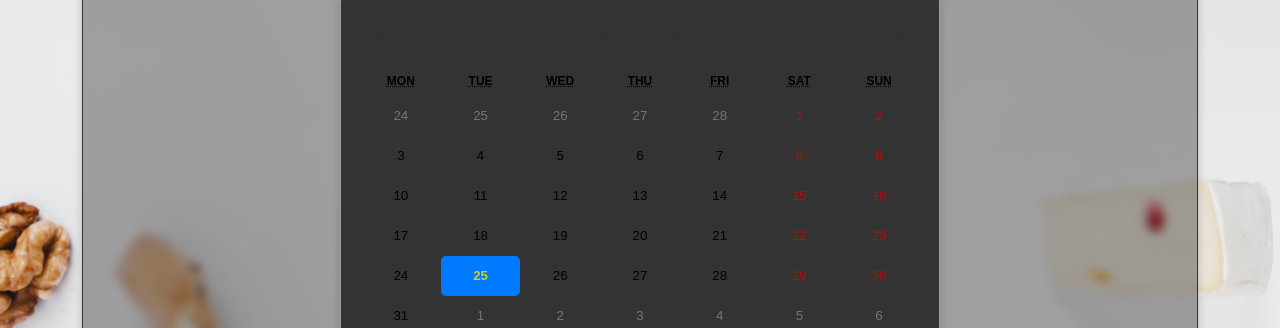
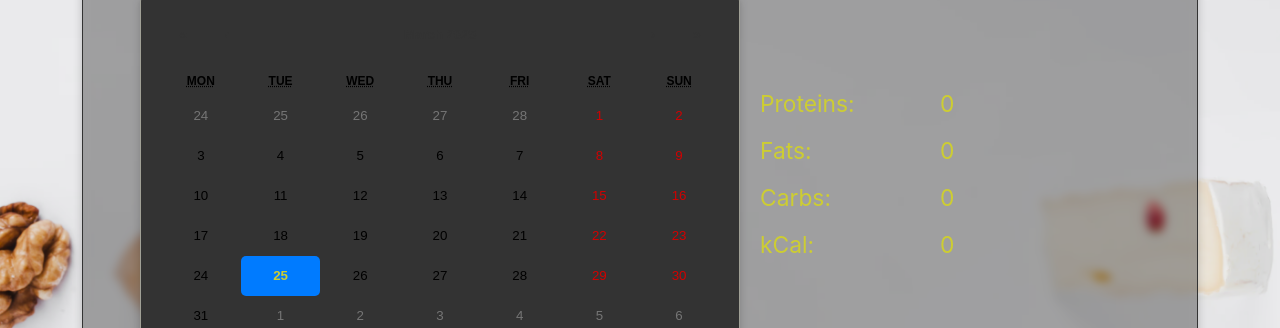
Before and after one commit to Bolbotunov/Gd-FD3-22-25_Bolbotunov, a React (Create React App) app in the folder myProject/: page /statistics in a window 1280 px wide. Shown: the part 225-553 px from the top of the page. Built offline with nearby package versions, Linux system fonts and the light colour scheme; no server answers.

Commit message:
feat: create tostify

```diff
--- a/myProject/src/pages/productsPage/productsPage.styled.tsx
+++ b/myProject/src/pages/productsPage/productsPage.styled.tsx
@@ -60,7 +60,7 @@ export const ProductRow = styled('div')<{ isSelected: boolean | null }>`
   font-size: 16px;
   border-radius: 10px;
   background-color: ${({ isSelected, theme }) =>
-    isSelected ? theme.colors.OK_COLOR : theme.colors.MAIN_COLOR};
+    isSelected ? theme.colors.OK_COLOR : theme.colors.BLACK_COLOR};
   cursor: pointer;
   transition: 0.3s all;
 
--- a/myProject/src/pages/statisticsPage/StatisticsPage.styled.tsx
+++ b/myProject/src/pages/statisticsPage/StatisticsPage.styled.tsx
@@ -10,7 +10,7 @@ export const ProductRowStat = styled('div')`
   height: 50px;
   font-size: 16px;
   border-radius: 10px;
-  background-color: ${({ theme }) => theme.colors.MAIN_COLOR};
+  background-color: ${({ theme }) => theme.colors.BLACK_COLOR};
 `;
 
 export const MessageStyle = styled('h3')`
@@ -80,3 +80,21 @@ export const StyledCalendar = styled(Calendar)`
     cursor: not-allowed;
   }
 `;
+
+export const StatisticsBlock = styled('div')`
+  width: 100%;
+  max-width: 400px;
+`;
+
+export const StatisticsTitles = styled('div')`
+  display: flex;
+  justify-content: space-between;
+
+  flex-direction: column;
+  gap: 20px;
+  align-items: left;
+  color: ${({ theme }) => theme.colors.SECONDARY_COLOR};
+  padding: 20px;
+  font-weight: 400;
+  font-size: calc(10px + 1vw);
+`;
--- a/myProject/src/pages/statisticsPage/StatisticsPage.tsx
+++ b/myProject/src/pages/statisticsPage/StatisticsPage.tsx
@@ -16,21 +16,24 @@ import {
   TableHeader,
   HeaderItem,
   ProductRowWrapper,
-  ProductRow,
   ProductColumn,
 } from '../productsPage/ProductsPage.styled';
 import {
   MessageStyle,
   ProductRowStat,
+  StatisticsBlock,
+  StatisticsTitles,
   StyledCalendar,
 } from './StatisticsPage.styled';
 import { getDailyProducts } from '../../config/firebase';
+import { useDailyNutrientsForDate } from '../../hooks/useDailyNutrientsForDate';
 
 export default function StatisticsPage() {
   const { products } = useSelector((state: RootState) => state.authSlice);
   const [selectedDate, setSelectedDate] = useState(new Date());
   const currentUser = useSelector((state: RootState) => state.authSlice);
   const dispatch = useDispatch();
+  const { totals } = useDailyNutrientsForDate(selectedDate);
 
   function MyCalendar() {
     const handleChange: CalendarProps['onChange'] = (value) => {
@@ -76,6 +79,26 @@ export default function StatisticsPage() {
           />
           <Flex>
             <MyCalendar />
+            <StatisticsBlock>
+              <StatisticsTitles>
+                <Flex>
+                  <HeaderItem>Proteins:</HeaderItem>
+                  <HeaderItem>{Math.round(totals.protein)}</HeaderItem>
+                </Flex>
+                <Flex>
+                  <HeaderItem>Fats:</HeaderItem>
+                  <HeaderItem>{Math.round(totals.fats)}</HeaderItem>
+                </Flex>
+                <Flex>
+                  <HeaderItem>Carbs:</HeaderItem>
+                  <HeaderItem>{Math.round(totals.carbs)}</HeaderItem>
+                </Flex>
+                <Flex>
+                  <HeaderItem>kCal:</HeaderItem>
+                  <HeaderItem>{Math.round(totals.calories)}</HeaderItem>
+                </Flex>
+              </StatisticsTitles>
+            </StatisticsBlock>
           </Flex>
 
           <TableHeader>
--- a/myProject/src/styles/AppColors.tsx
+++ b/myProject/src/styles/AppColors.tsx
@@ -27,12 +27,12 @@ export const lightAppColors = {
     CARBS_COLOR: '#DC191C',
     SECONDARY_COLOR: '#cdcd32',
     SECONDARY_COLOR_40: 'rgba(46, 46, 46, 0.4)',
-    BLACK_COLOR: '#cccccc',
+    BLACK_COLOR: '#ffffff',
     ERROR_COLOR: '#e83636',
     ERROR_COLOR_HOVER: '#a60000',
     OK_COLOR: '#47f647',
-    DISABLED_COLOR_LIGHT: '#666666',
-    DISABLED_COLOR_DARK: '#444444',
+    DISABLED_COLOR_LIGHT: '#5b5b5b',
+    DISABLED_COLOR_DARK: '#5e5c5c',
   },
   backgroundImage: "url('/bgLight.avif')",
   logoSrc: '/LogoBlack.png',
```
